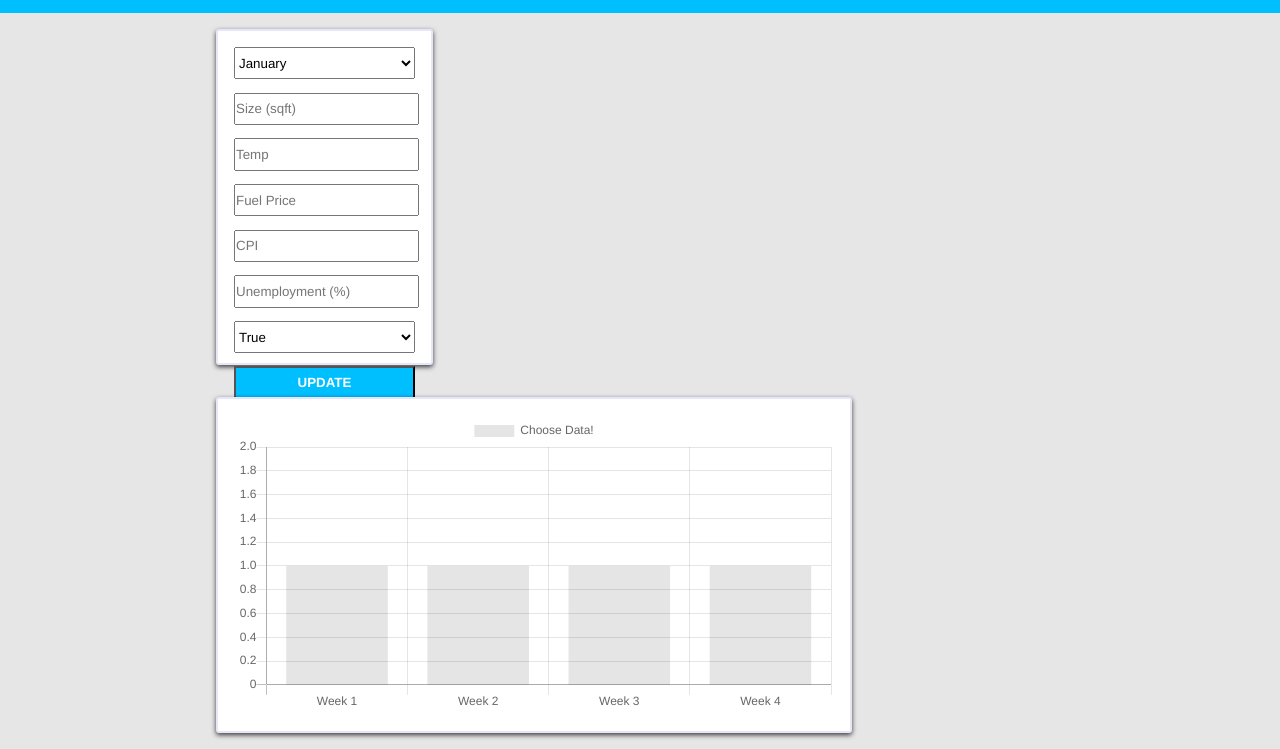
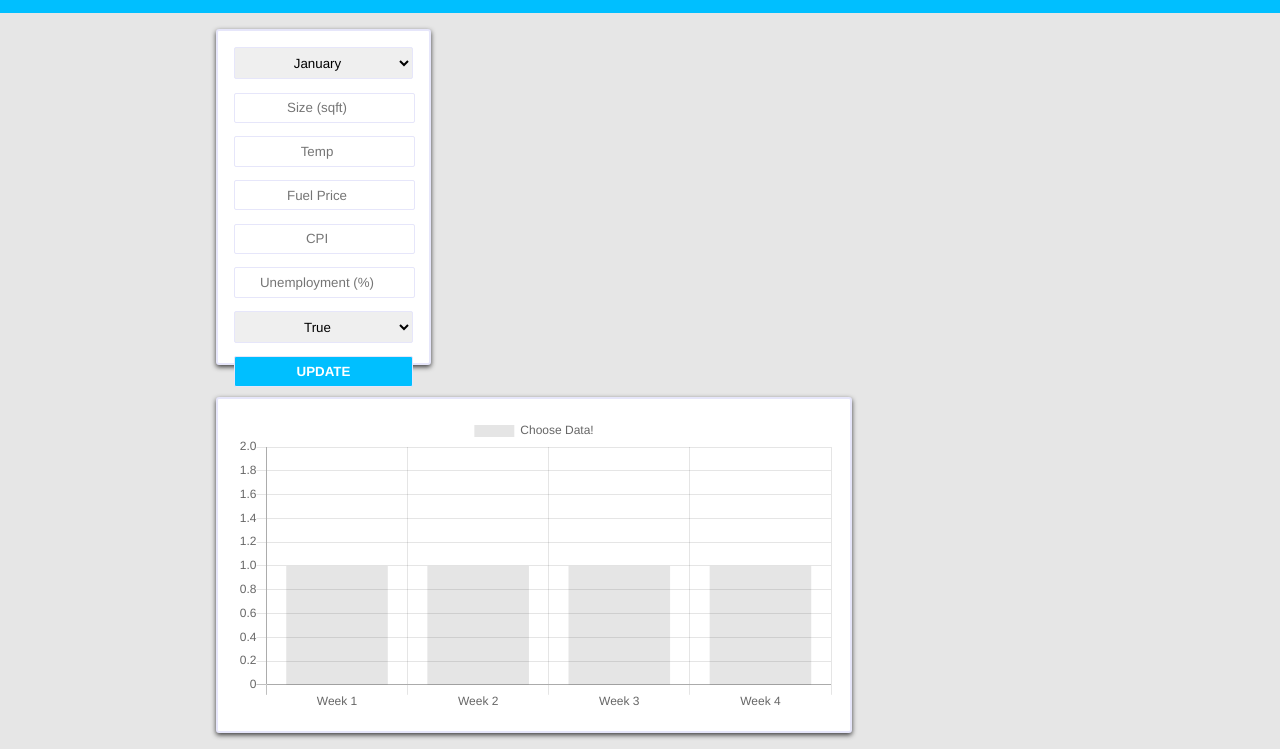
Before and after one commit to 20160802-IA-Hackathon/Walmart-Sales-Predictor, a plain HTML site: page index.html in a window 1280 px wide. Shown: the part 99-848 px from the top of the page. Drawn offline with nearby package versions, Linux system fonts and the light colour scheme.

Commit message:
edit form css

```diff
--- a/static/css/style.css
+++ b/static/css/style.css
@@ -58,6 +58,9 @@ form > * {
   display: block;
   width: 100%;
   padding: 0.5em 0;
+  border-radius: 2px;
+  border: 1px solid lavender;
+  text-align: center;
 }
 
 form > *:not(:first-child) {
```
